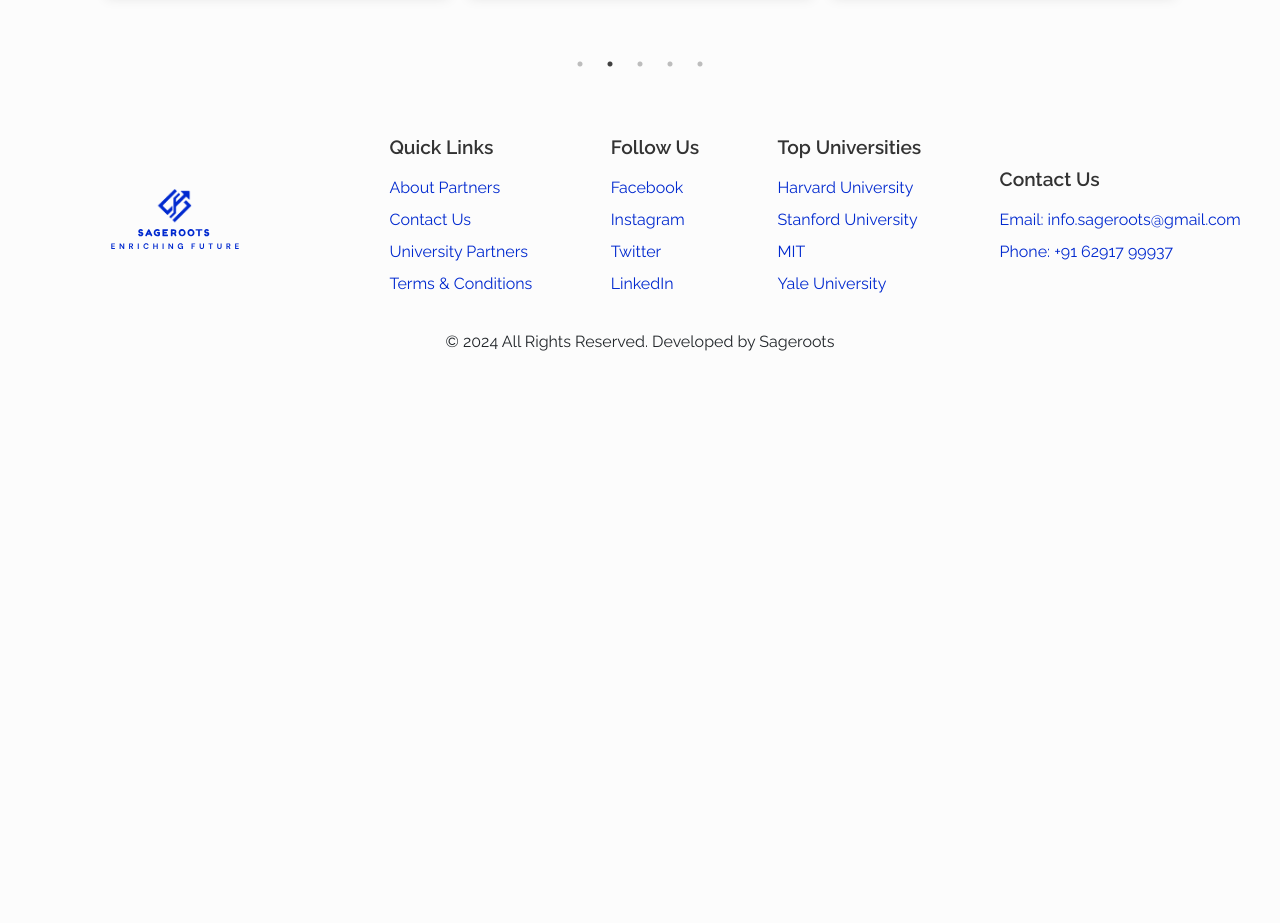
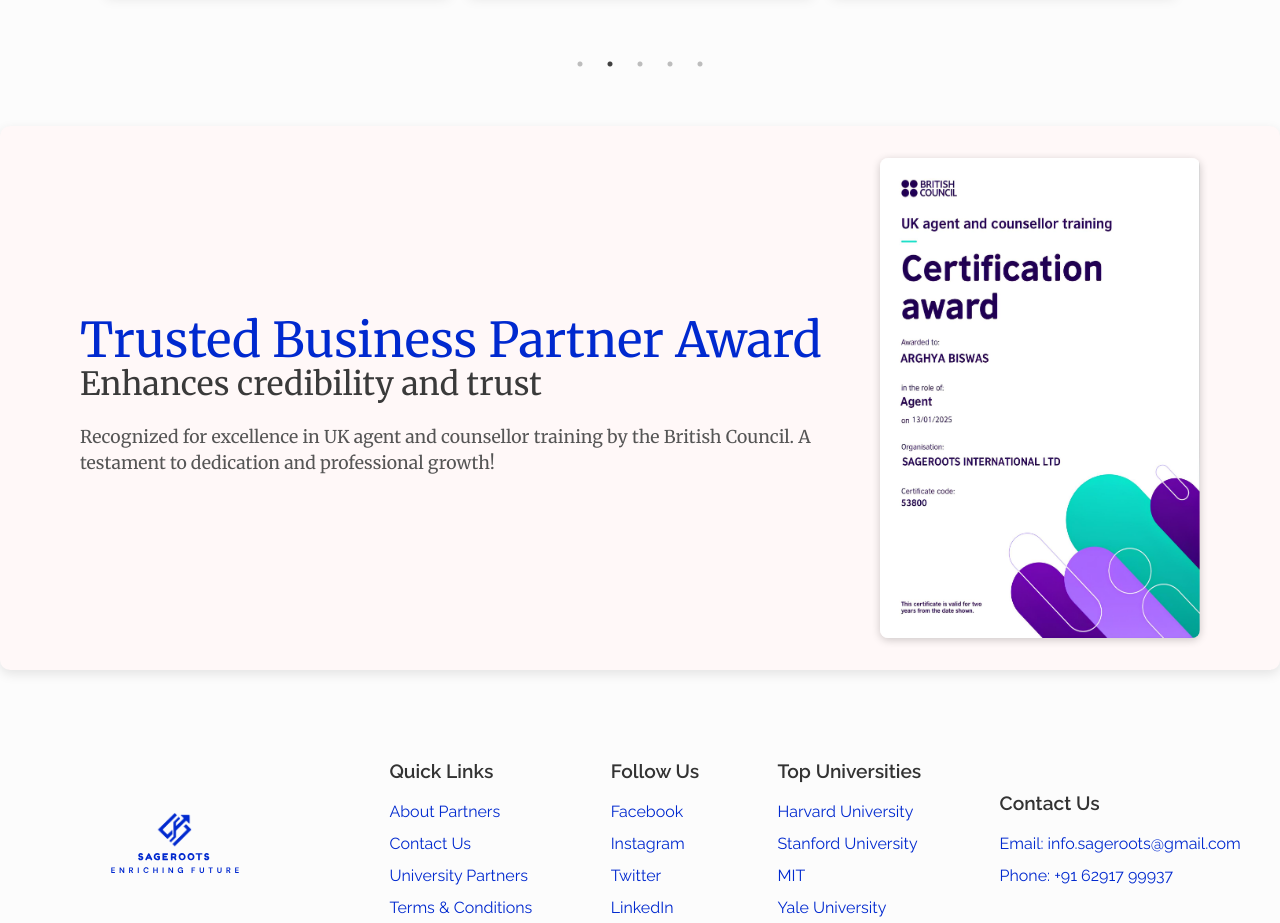
Before and after one commit to UshreeDas/sageroot, a React (Create React App) app: page / in a window 1280 px wide. Shown: the part 1920-2843 px from the top of the page. Before the commit the page ends 2290 px from the top, so only its background shows below. Built offline with nearby package versions, Linux system fonts and the light colour scheme; a web font is replaced by a local one.

Commit message:
added a new business,parten certificate

```diff
--- a/src/App.js
+++ b/src/App.js
@@ -7,6 +7,7 @@ import FormContact from "./Components/Form/formContact";
 import About from "./Components/About-us/about-us";
 import Loading from "./Components/Loading/loading";
 import HowToApply from "./Components/how-to-apply/how-to-apply";
+import Award from "./Components/Award/award";
 
 // import NavBar from "./Components/Navbar/NavBar";
 import Navbar from "./Components/Navbar/Nav";
--- /dev/null
+++ b/src/Components/Award/award.css
@@ -0,0 +1,62 @@
+.award-portion {
+    margin-top: 2rem;
+    margin-bottom: 4rem;
+  }
+
+  .award-container {
+    margin-top: 3rem;
+    display: flex;
+    flex-direction: row;
+    align-items: center;
+    justify-content: center;
+    max-width: 1300px;  /* Sets a maximum width */
+    width: 100%;  /* Ensures responsiveness */
+    padding: 2rem;
+    border-radius: 10px;
+    background-color: rgb(255, 248, 248);
+    box-shadow: 0px 4px 12px rgba(0, 0, 0, 0.1);
+    gap: 1rem;
+    margin-left: auto;
+    margin-right: auto;  /* Centers the container */
+    padding-left: 2rem;
+    padding-right: 2rem;
+}
+
+
+
+  .award-caption {
+    font-size: 1.1rem;
+    color: #555;
+    font-family: "Merriweather", serif;
+   padding-left: 3rem;
+   padding-right: 2rem;
+  }
+
+  /* .certificate-img {
+    flex: 1;
+    display: flex;
+    justify-content: center;
+    align-items: center;
+  } */
+
+  .award-img {
+   width: 20rem;
+    height: 30rem;
+    border-radius: 8px;
+    box-shadow: 0px 2px 8px rgba(0, 0, 0, 0.2);
+  }
+  .certificate-img{
+    padding-right: 3rem;
+  }
+  .award-heading{
+    font-family: "Merriweather", serif;
+    font-size: 3rem;
+    color: #0029CF;
+  padding-left: 3rem;}
+   .award-subheading{
+    font-family: "Merriweather", serif;
+    font-size: 2rem;
+    color: rgb(58, 58, 58);
+  padding-left: 3rem;
+  margin-top: -2rem;
+   }
--- /dev/null
+++ b/src/Components/Award/award.jsx
@@ -0,0 +1,52 @@
+import React, { useEffect, useRef, useState } from "react";
+import "./award.css";
+
+function Award() {
+
+  const headingRef = useRef(null);
+    const [isVisible, setIsVisible] = useState(false);
+
+    const handleScroll = () => {
+      if (headingRef.current) {
+        const rect = headingRef.current.getBoundingClientRect();
+        // Check if the heading is in the viewport
+        if (rect.top < window.innerHeight && rect.bottom > 0) {
+          setIsVisible(true); // Set visible to true when in view
+        }
+      }
+    };
+
+    useEffect(() => {
+      window.addEventListener("scroll", handleScroll);
+      // Cleanup the event listener
+      return () => {
+        window.removeEventListener("scroll", handleScroll);
+      };
+    }, []);
+
+  return (
+    <div className="award-portion">
+
+
+    <div className="award-container">
+    <div className="award-text">
+   <p className="award-heading">
+      Trusted Business Partner Award
+      </p>
+      <p className="award-subheading">
+      Enhances credibility and trust</p>
+        <p className="award-caption">
+          Recognized for excellence in UK agent and counsellor training by the British Council.
+          A testament to dedication and professional growth!
+        </p>
+      </div>
+      <div className="certificate-img">
+        <img src="Certification Award.jpg" alt="Award Certificate" className="award-img" />
+      </div>
+      </div>
+    </div>
+
+  );
+}
+
+export default Award;
--- a/src/Components/MainPage/Main.jsx
+++ b/src/Components/MainPage/Main.jsx
@@ -2,6 +2,7 @@ import React from "react";
 import "./MainPage.css";
 import Why from "../Why-choose/why-choose";
 import Testimonial from "../Testimonials/testimonial";
+import Award from "../Award/award";
 
 function Main() {
 
@@ -17,6 +18,7 @@ function Main() {
             </div>
             <Why/>
             <Testimonial/>
+            <Award/>
         </div>
     );
 }
--- a/src/Components/Navbar/NavBar.css
+++ b/src/Components/Navbar/NavBar.css
@@ -1,4 +1,4 @@
-@import url("https://fonts.googleapis.com/css2?family=Rubik:wght@400;500;600;700&display=swap");
+/* @import url("https://fonts.googleapis.com/css2?family=Rubik:wght@400;500;600;700&display=swap");
 
 .nav-brand {
     align-content: center;
@@ -344,4 +344,4 @@
     .header.on-scroll li {
         color: #000 !important;
     }
-}
+} */
```
Also changed, not shown: src/Components/Navbar/NavBar.jsx (+83 -83 lines), public/Certification Award.jpg (added), src/Components/Footer/footer.css (line endings or trailing spaces).
